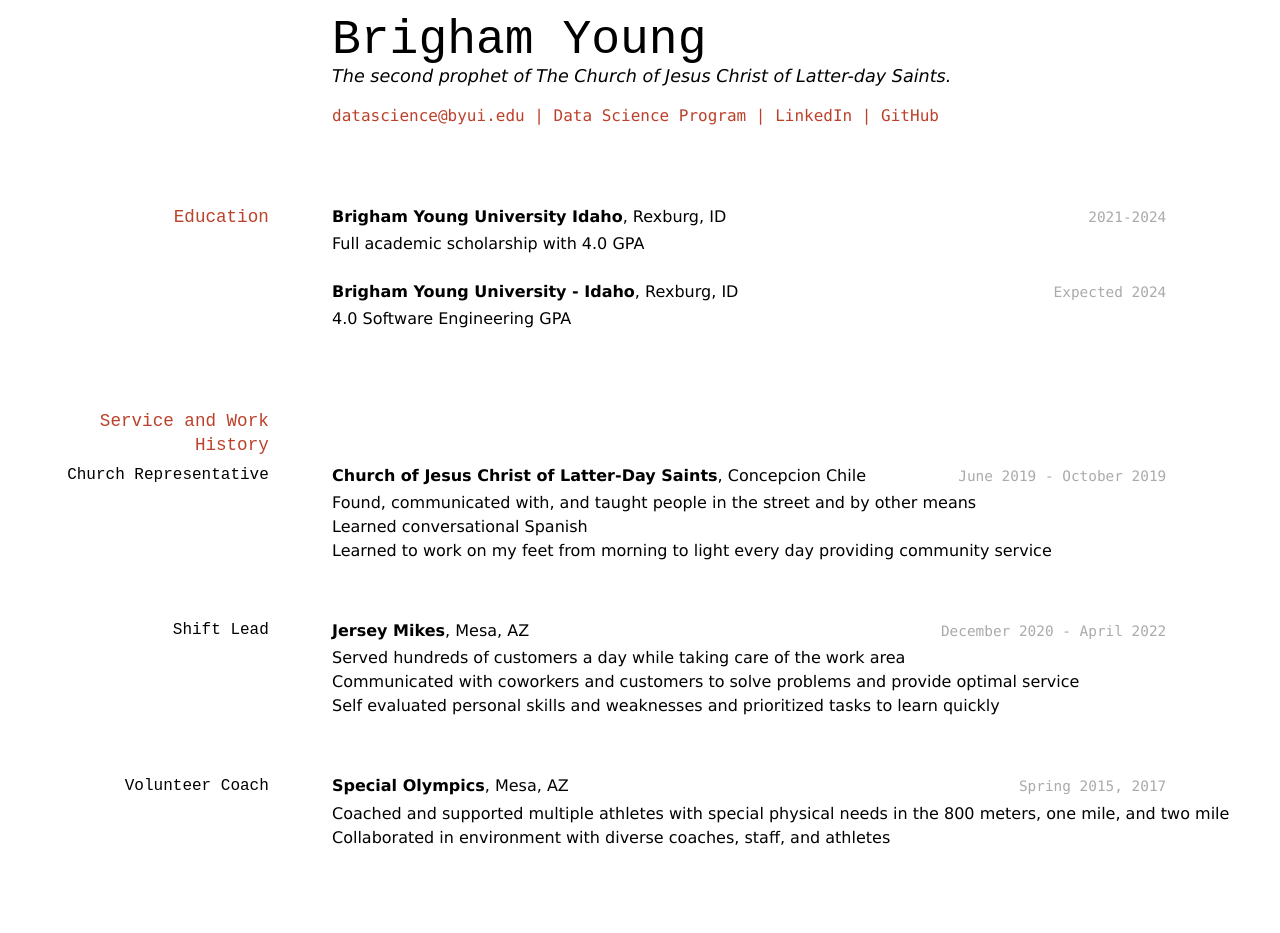
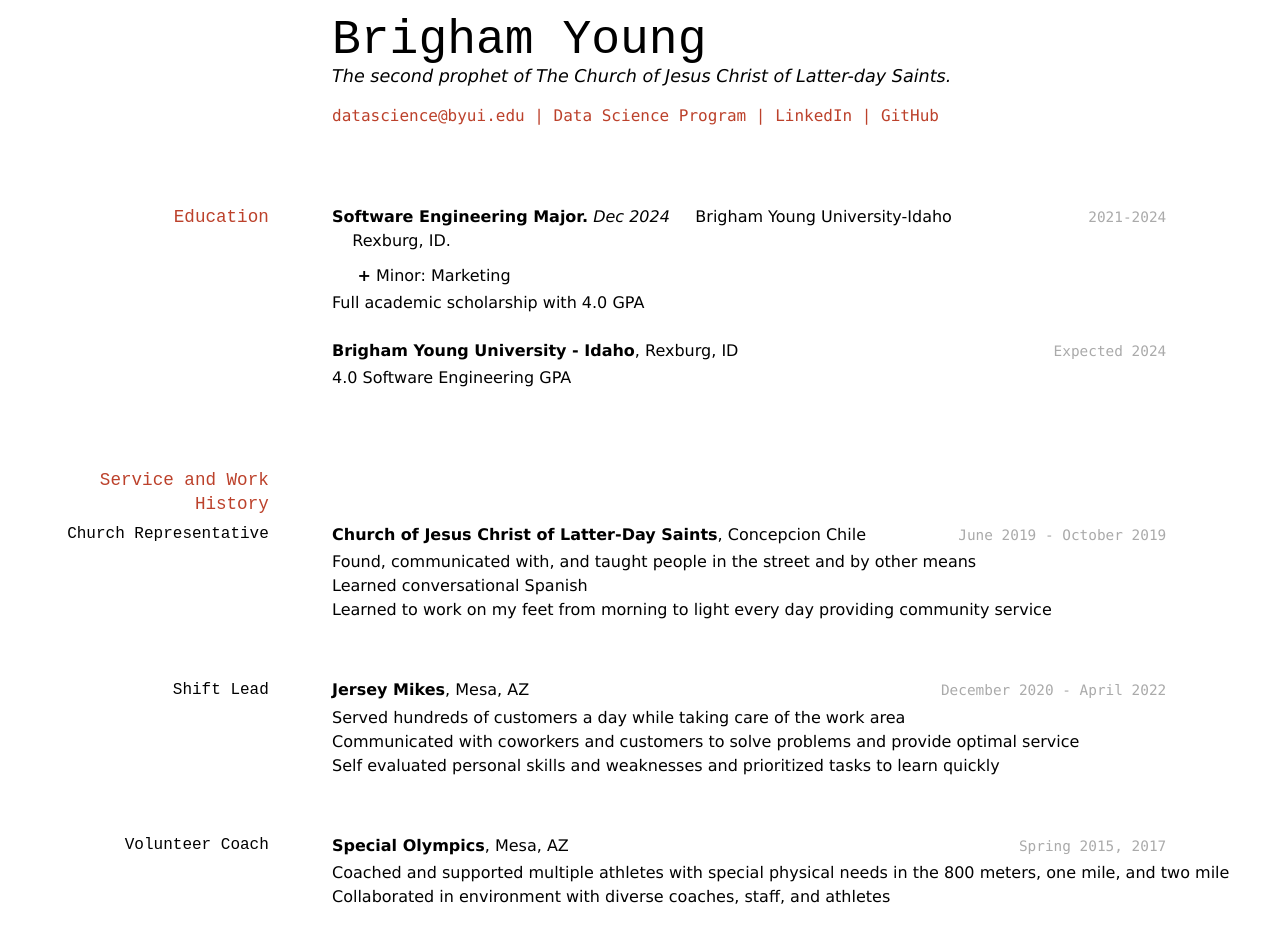
Before and after one commit to jegunderson/Gunderson-Resume_2, a Jekyll site: the page built from docs/index.md, in a window 1280 px wide. Built offline with Jekyll 4.4.1, drawn with Linux system fonts in a browser that asks for light colours; before the commit the page ends 900 px from its top, so only the background shows below that.

Commit message:
education

```diff
--- a/docs/index.md
+++ b/docs/index.md
@@ -17,7 +17,11 @@ The second prophet of The Church of Jesus Christ of Latter-day Saints.
 ## Education
 
 `2021-2024`
-__Brigham Young University Idaho__, Rexburg, ID
+**Software Engineering Major.** *Dec 2024*
+&nbsp;&nbsp;&nbsp;&nbsp;Brigham Young University-Idaho
+&nbsp;&nbsp;&nbsp;&nbsp;Rexburg, ID.
+
+&nbsp;&nbsp;&nbsp;&nbsp; **+** Minor: Marketing
 
 - Full academic scholarship with 4.0 GPA
 
```
